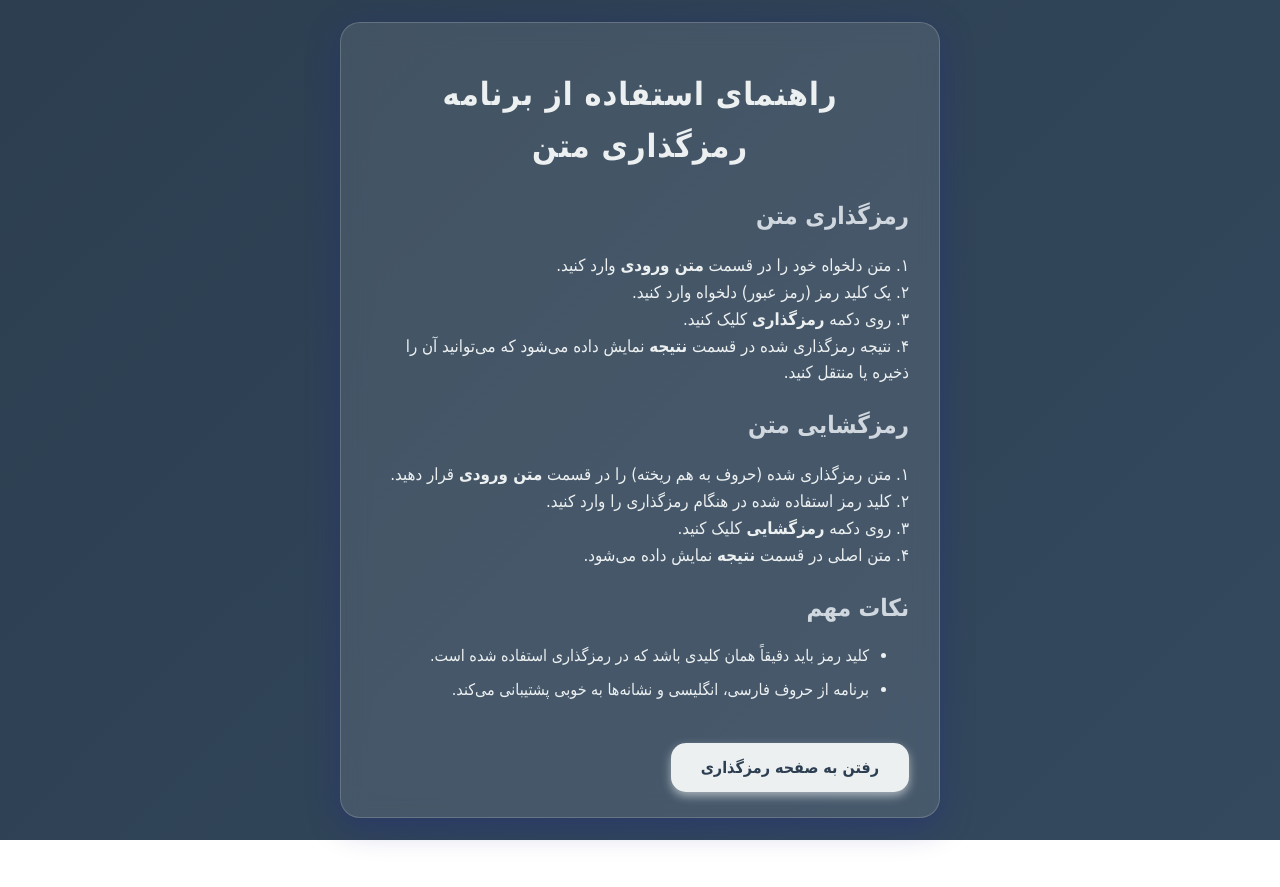
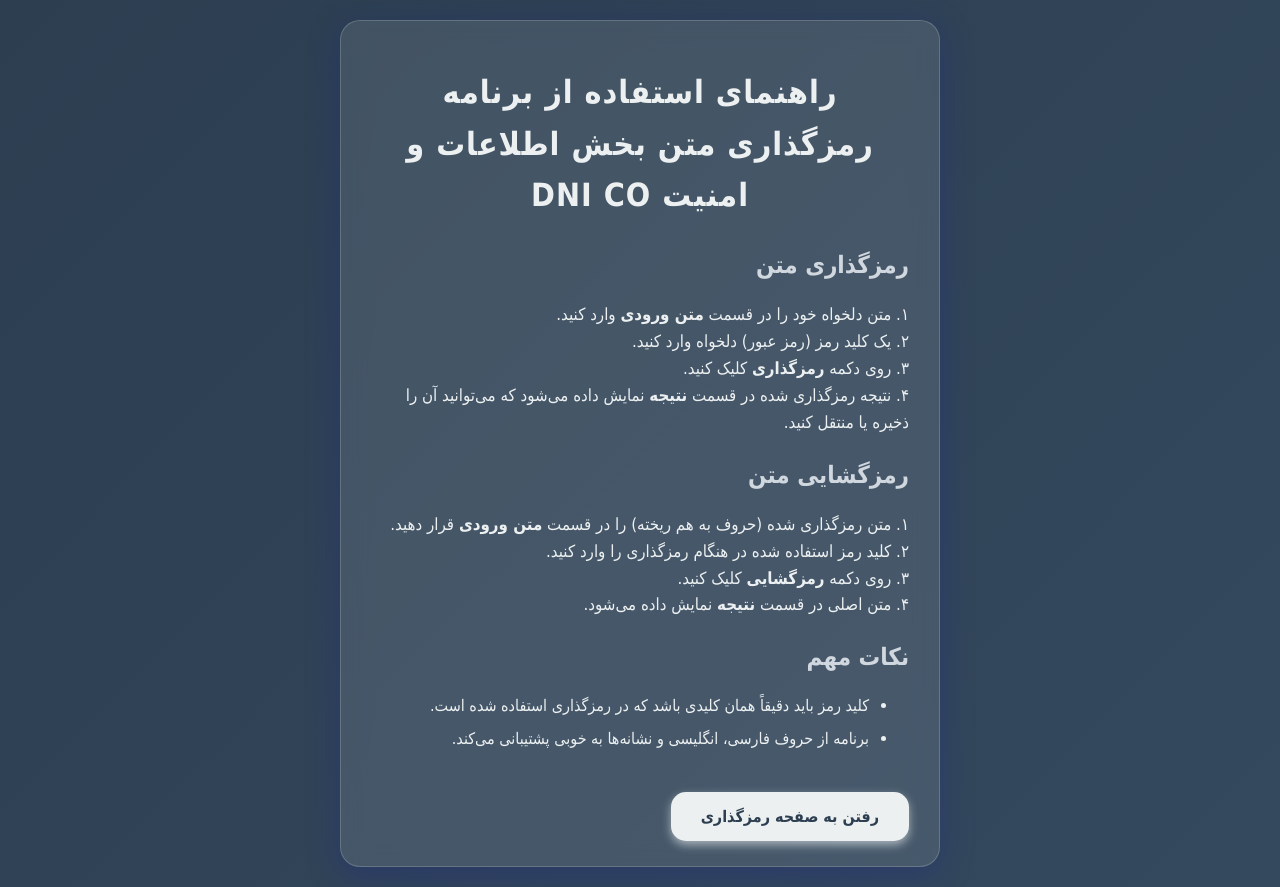
Before and after one commit to MHMahdavi1391/DNI-CO-PASS, a plain HTML site: page index.html in a window 1280 px wide. Before the commit the page ends 840 px from the top, so only its background shows below. Drawn offline with Linux system fonts and the light colour scheme.

Commit message:
Update index.html

```diff
--- a/index.html
+++ b/index.html
@@ -3,7 +3,7 @@
 <head>
   <meta charset="UTF-8" />
   <meta name="viewport" content="width=device-width, initial-scale=1" />
-  <title>راهنمای استفاده از رمزگذار متن</title>
+  <title> راهنمای استفاده از رمزگذار متن بخش اطلاعات و امنیت DNI CO</title>
   <style>
     /* پس زمینه سرمه‌ای */
     body {
@@ -86,7 +86,7 @@
 </head>
 <body>
   <div class="glass-container">
-    <h1>راهنمای استفاده از برنامه رمزگذاری متن</h1>
+    <h1> راهنمای استفاده از برنامه رمزگذاری متن بخش اطلاعات و امنیت DNI CO</h1>
 
     <h2>رمزگذاری متن</h2>
     <p>
```
